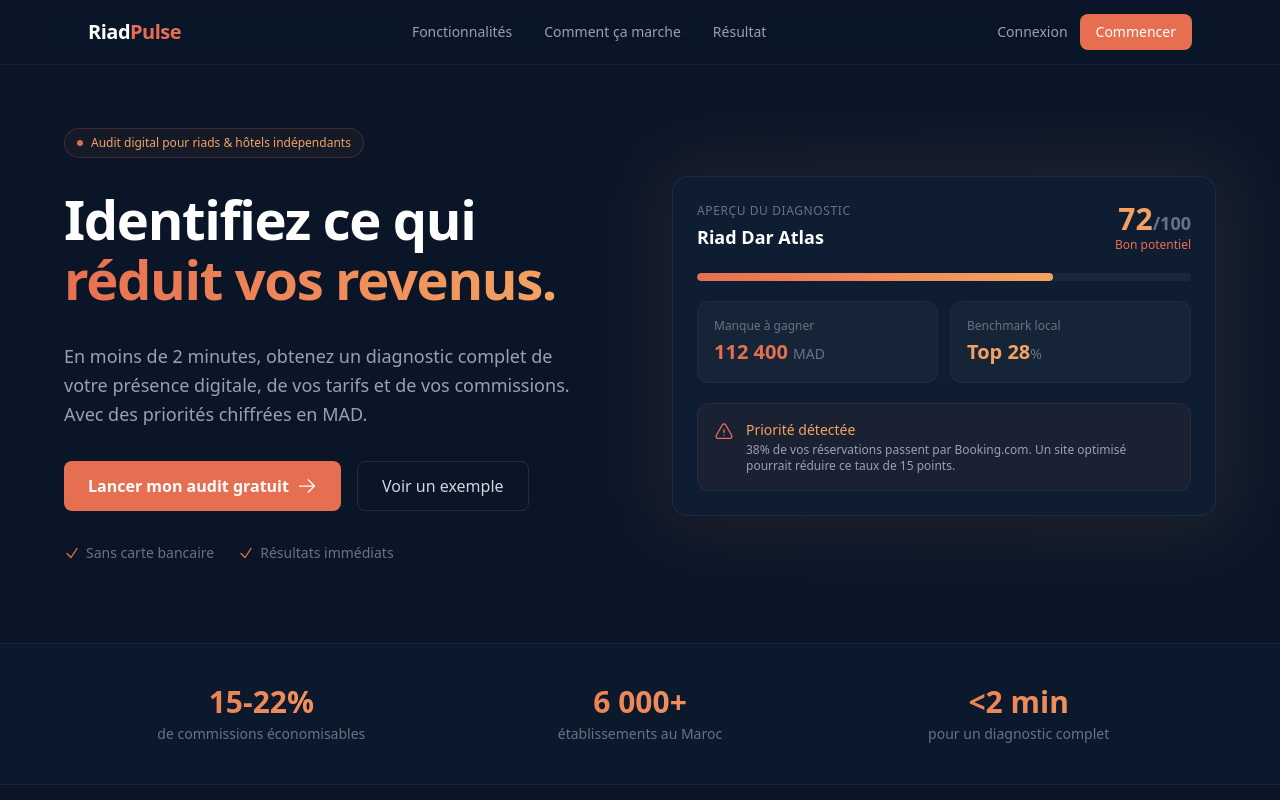
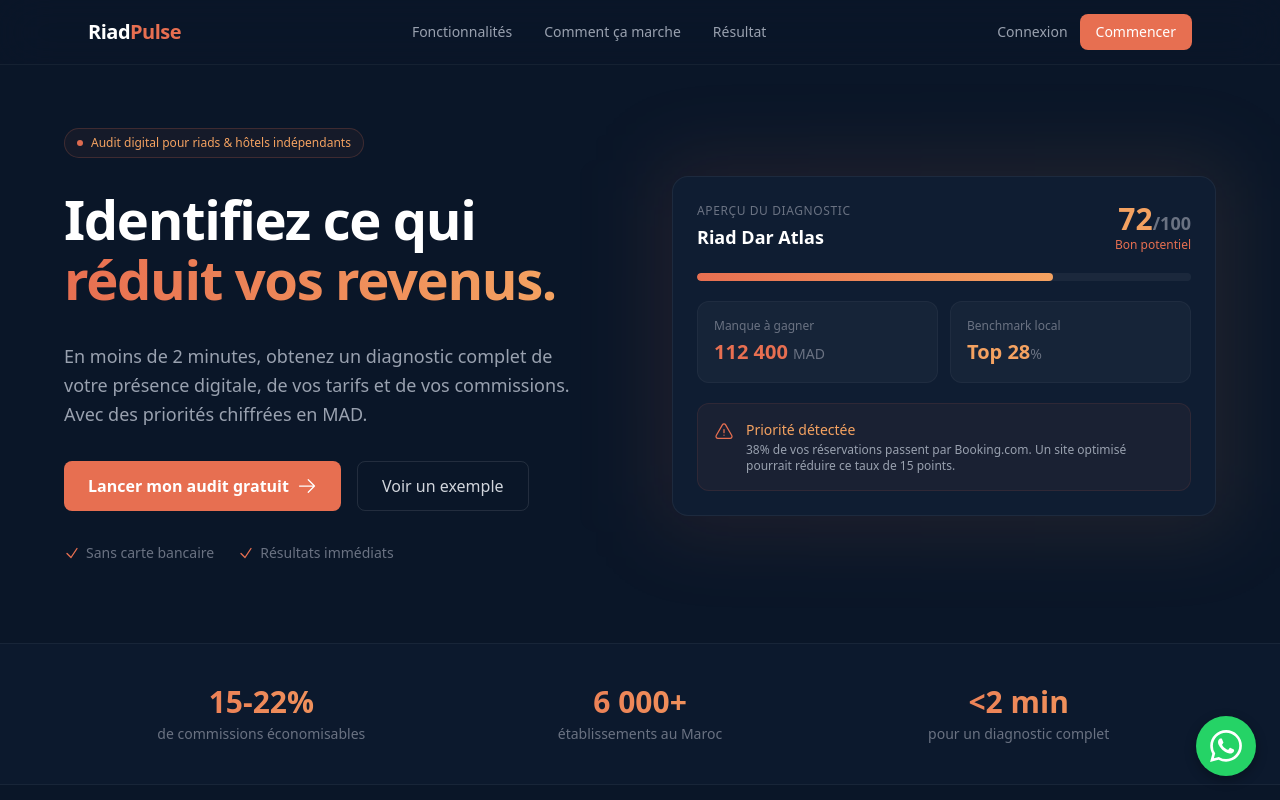
Before and after one commit to marcolucci2023/riadpulse, a Next.js app in the folder frontend/: page / in a window 1280 px wide. Shown: the top 800 px of the page. Built offline with nearby package versions, Linux system fonts and the light colour scheme.

Commit message:
feat: bouton WhatsApp flottant

```diff
--- a/frontend/src/app/layout.tsx
+++ b/frontend/src/app/layout.tsx
@@ -1,3 +1,4 @@
+import WhatsAppButton from "@/components/WhatsAppButton";
 import type { Metadata } from 'next';
 import { Inter } from 'next/font/google';
 import './globals.css';
@@ -20,6 +21,7 @@
       <body className="min-h-screen flex flex-col bg-[#0a1628] text-gray-100">
         <main className="flex-1">{children}</main>
         <Footer />
+	<WhatsAppButton />
       </body>
     </html>
   );
--- /dev/null
+++ b/frontend/src/components/WhatsAppButton.tsx
@@ -0,0 +1,46 @@
+"use client";
+
+export default function WhatsAppButton() {
+  const phone = "212600000000";
+  const message = encodeURIComponent(
+    "Bonjour, je suis interesse par un audit RiadPulse pour mon etablissement."
+  );
+  const url = `https://wa.me/${phone}?text=${message}`;
+
+  return (
+    <a
+      href={url}
+      target="_blank"
+      rel="noopener noreferrer"
+      aria-label="Contactez-nous sur WhatsApp"
+      style={{
+        position: "fixed",
+        bottom: 24,
+        right: 24,
+        width: 60,
+        height: 60,
+        borderRadius: "50%",
+        backgroundColor: "#25D366",
+        display: "flex",
+        alignItems: "center",
+        justifyContent: "center",
+        boxShadow: "0 4px 12px rgba(0,0,0,0.3)",
+        zIndex: 9999,
+        transition: "transform 0.2s ease",
+        cursor: "pointer",
+      }}
+      onMouseEnter={(e) => (e.currentTarget.style.transform = "scale(1.1)")}
+      onMouseLeave={(e) => (e.currentTarget.style.transform = "scale(1)")}
+    >
+      <svg
+        width="32"
+        height="32"
+        viewBox="0 0 24 24"
+        fill="white"
+        xmlns="http://www.w3.org/2000/svg"
+      >
+        <path d="M17.472 14.382c-.297-.149-1.758-.867-2.03-.967-.273-.099-.471-.148-.67.15-.197.297-.767.966-.94 1.164-.173.199-.347.223-.644.075-.297-.15-1.255-.463-2.39-1.475-.883-.788-1.48-1.761-1.653-2.059-.173-.297-.018-.458.13-.606.134-.133.298-.347.446-.52.149-.174.198-.298.298-.497.099-.198.05-.371-.025-.52-.075-.149-.669-1.612-.916-2.207-.242-.579-.487-.5-.669-.51-.173-.008-.371-.01-.57-.01-.198 0-.52.074-.792.372-.272.297-1.04 1.016-1.04 2.479 0 1.462 1.065 2.875 1.213 3.074.149.198 2.096 3.2 5.077 4.487.709.306 1.262.489 1.694.625.712.227 1.36.195 1.871.118.571-.085 1.758-.719 2.006-1.413.248-.694.248-1.289.173-1.413-.074-.124-.272-.198-.57-.347m-5.421 7.403h-.004a9.87 9.87 0 01-5.031-1.378l-.361-.214-3.741.982.998-3.648-.235-.374a9.86 9.86 0 01-1.51-5.26c.001-5.45 4.436-9.884 9.888-9.884 2.64 0 5.122 1.03 6.988 2.898a9.825 9.825 0 012.893 6.994c-.003 5.45-4.437 9.884-9.885 9.884m8.413-18.297A11.815 11.815 0 0012.05 0C5.495 0 .16 5.335.157 11.892c0 2.096.547 4.142 1.588 5.945L.057 24l6.305-1.654a11.882 11.882 0 005.683 1.448h.005c6.554 0 11.89-5.335 11.893-11.893a11.821 11.821 0 00-3.48-8.413z" />
+      </svg>
+    </a>
+  );
+}
```
